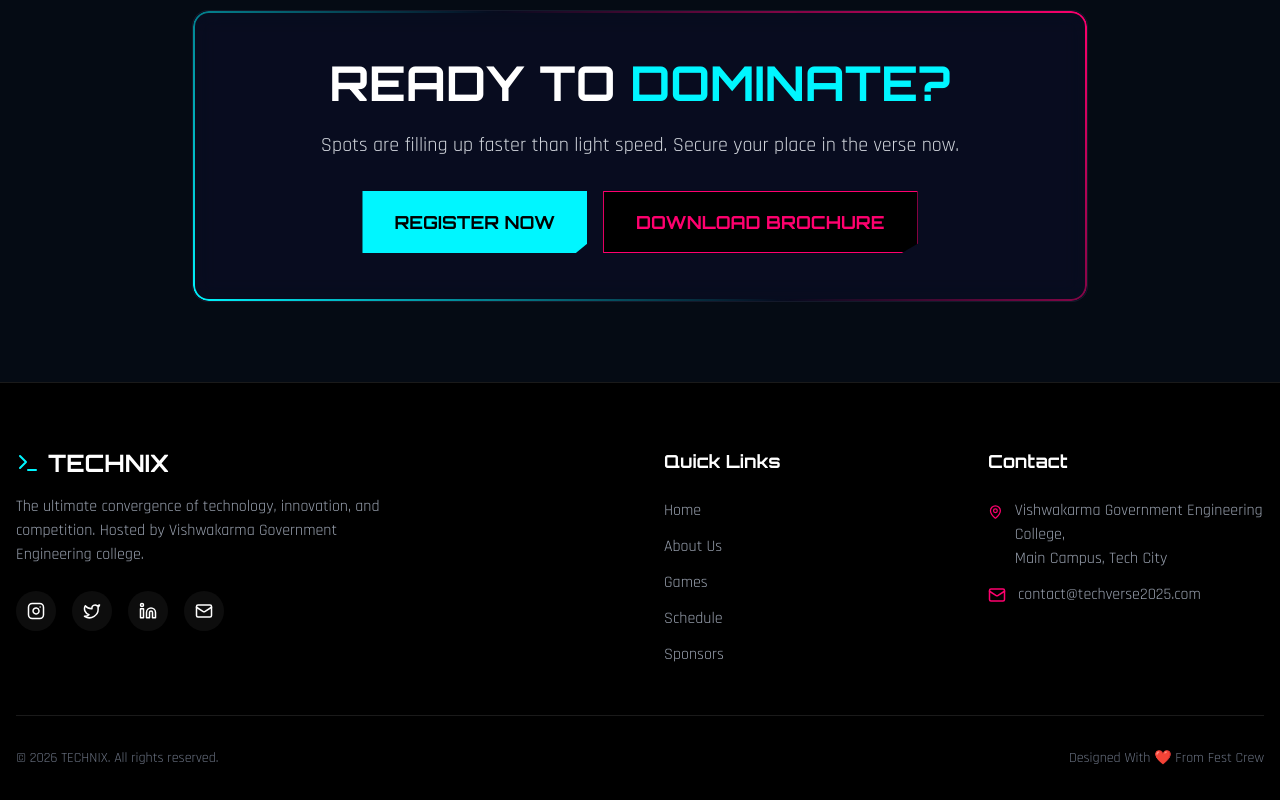
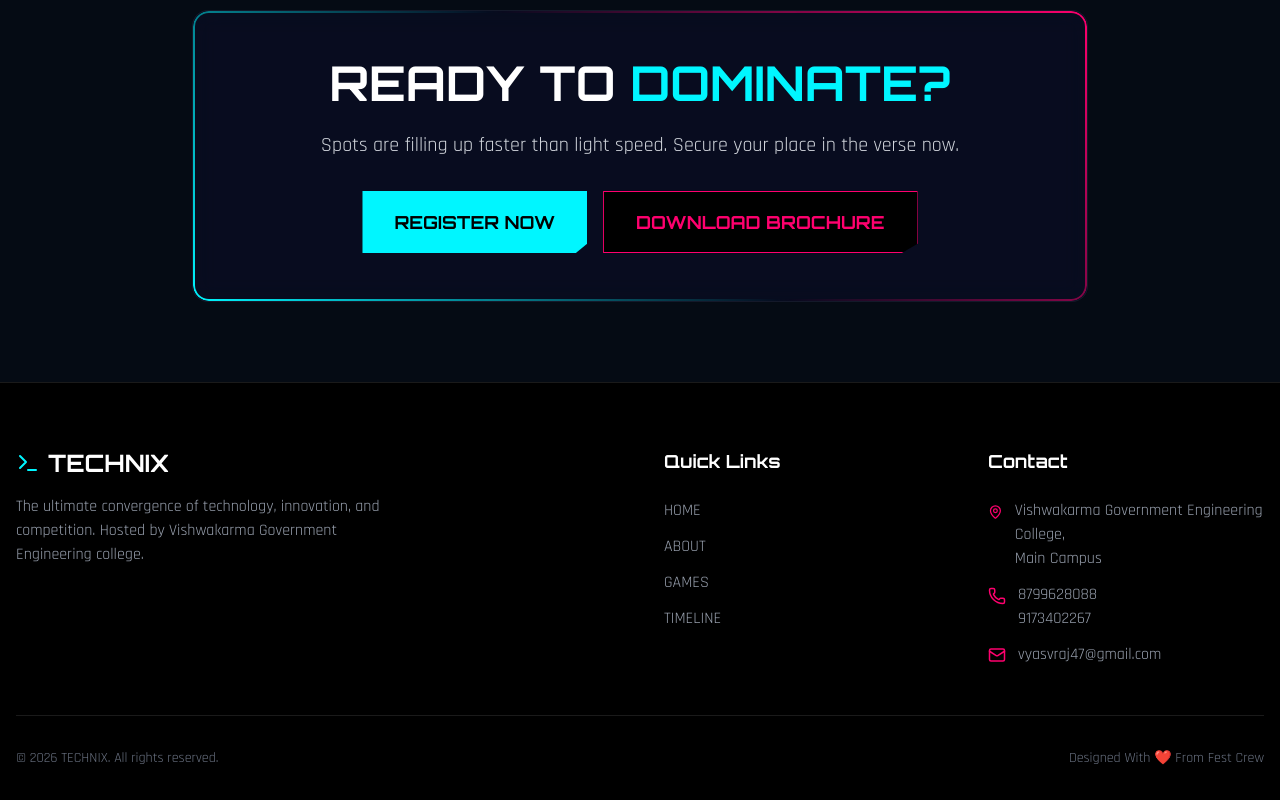
Before and after one commit to JiyalPatel/TechNix_2026, a React (Vite) app: page / in a window 1280 px wide. Shown: the part 3501-4301 px from the top of the page. Built offline with nearby package versions, Linux system fonts and the light colour scheme.

Commit message:
Refactor TimelineContent component for improved readability and structure; added phone contact details

```diff
--- a/src/App.jsx
+++ b/src/App.jsx
@@ -1,5 +1,5 @@
 import React, { useState, useEffect, useRef } from "react";
-import { motion, useInView } from 'framer-motion';
+import { motion, useInView } from "framer-motion";
 import {
     Terminal,
     Cpu,
@@ -22,6 +22,7 @@ import {
     Mail,
     ArrowRight,
     Sword,
+    Phone,
 } from "lucide-react";
 
 const FEST_NAME = "TECHNIX";
@@ -550,33 +551,64 @@ function TimelineContent() {
                     initial={{ scaleY: 0 }}
                     animate={isInView ? { scaleY: 1 } : { scaleY: 0 }}
                     transition={{ duration: 1.5, ease: "easeInOut" }}
-        style={{ transformOrigin: 'top', transform: 'translateX(-50%)' }}
+                    style={{
+                        transformOrigin: "top",
+                        transform: "translateX(-50%)",
+                    }}
                 />
 
                 <div className="space-y-12">
                     {timelineEvents.map((event, idx) => (
                         <div
                             key={idx}
-            className={`relative flex items-center gap-8 ${idx % 2 === 0 ? 'md:flex-row-reverse' : 'md:flex-row'}`}
+                            className={`relative flex items-center gap-8 ${idx % 2 === 0 ? "md:flex-row-reverse" : "md:flex-row"}`}
                         >
                             <motion.div
                                 className="flex-1 ml-12 md:ml-0"
-              initial={{ opacity: 0, x: idx % 2 === 0 ? 100 : -100 }}
+                                initial={{
+                                    opacity: 0,
+                                    x: idx % 2 === 0 ? 100 : -100,
+                                }}
                                 whileInView={{ opacity: 1, x: 0 }}
                                 viewport={{ once: false }}
-              transition={{ delay: idx * 0.15, duration: 0.6, ease: "easeOut" }}
+                                transition={{
+                                    delay: idx * 0.15,
+                                    duration: 0.6,
+                                    ease: "easeOut",
+                                }}
                             >
-              <div className={`p-6 glass-panel rounded-xl border border-white/5 hover:border-neon-cyan/50 transition-colors ${idx % 2 === 0 ? 'md:text-left' : 'md:text-right'}`}>
-                <h3 className="text-xl font-bold font-orbitron text-white mb-1">{event.title}</h3>
-                <div className={`flex items-center gap-2 text-neon-pink mb-2 ${idx % 2 === 0 ? 'md:justify-start' : 'md:justify-end'}`}>
+                                <div
+                                    className={`p-6 glass-panel rounded-xl border border-white/5 hover:border-neon-cyan/50 transition-colors ${idx % 2 === 0 ? "md:text-left" : "md:text-right"}`}
+                                >
+                                    <h3 className="text-xl font-bold font-orbitron text-white mb-1">
+                                        {event.title}
+                                    </h3>
+                                    <div
+                                        className={`flex items-center gap-2 text-neon-pink mb-2 ${idx % 2 === 0 ? "md:justify-start" : "md:justify-end"}`}
+                                    >
                                         <Clock size={14} />
-                  <span className="font-mono text-sm">{event.time}</span>
+                                        <span className="font-mono text-sm">
+                                            {event.time}
+                                        </span>
                                     </div>
                                     <p className="text-gray-400 text-sm flex items-center gap-2 justify-start md:justify-[inherit]">
-                  {idx % 2 !== 0 && <span className="hidden md:inline">{event.desc}</span>}
-                  <MapPin size={14} className="text-gray-500" />
-                  <span className="md:hidden">{event.desc}</span>
-                  {idx % 2 === 0 && <span className="hidden md:inline">{event.desc}</span>}
+                                        {idx % 2 !== 0 && (
+                                            <span className="hidden md:inline">
+                                                {event.desc}
+                                            </span>
+                                        )}
+                                        <MapPin
+                                            size={14}
+                                            className="text-gray-500"
+                                        />
+                                        <span className="md:hidden">
+                                            {event.desc}
+                                        </span>
+                                        {idx % 2 === 0 && (
+                                            <span className="hidden md:inline">
+                                                {event.desc}
+                                            </span>
+                                        )}
                                     </p>
                                 </div>
                             </motion.div>
@@ -586,8 +618,15 @@ function TimelineContent() {
                                 initial={{ scale: 0, opacity: 0 }}
                                 whileInView={{ scale: 1, opacity: 1 }}
                                 viewport={{ once: false }}
-              transition={{ delay: idx * 0.15 + 0.3, duration: 0.5, ease: "backOut" }}
-              whileHover={{ scale: 1.3, boxShadow: "0 0 20px #00f6ff" }}
+                                transition={{
+                                    delay: idx * 0.15 + 0.3,
+                                    duration: 0.5,
+                                    ease: "backOut",
+                                }}
+                                whileHover={{
+                                    scale: 1.3,
+                                    boxShadow: "0 0 20px #00f6ff",
+                                }}
                             />
 
                             <div className="hidden md:block flex-1"></div>
@@ -956,9 +995,10 @@ function TimelineContent() {
                             </div>
                             <p className="text-gray-400 mb-6 max-w-sm">
                                 The ultimate convergence of technology,
-                                innovation, and competition. Hosted by Vishwakarma Government Engineering college.
+                                innovation, and competition. Hosted by
+                                Vishwakarma Government Engineering college.
                             </p>
-                            <div className="flex gap-4">
+                            {/* <div className="flex gap-4">
                                 {[Instagram, Twitter, Linkedin, Mail].map(
                                     (Icon, i) => (
                                         <a
@@ -970,7 +1010,7 @@ function TimelineContent() {
                                         </a>
                                     ),
                                 )}
-                            </div>
+                            </div> */}
                         </div>
 
                         <div>
@@ -978,22 +1018,18 @@ function TimelineContent() {
                                 Quick Links
                             </h4>
                             <ul className="space-y-3 text-gray-400">
-                                {[
-                                    "Home",
-                                    "About Us",
-                                    "Games",
-                                    "Schedule",
-                                    "Sponsors",
-                                ].map((item) => (
+                                {["home", "about", "games", "timeline"].map(
+                                    (item) => (
                                         <li key={item}>
                                             <a
-                                            href="#"
+                                                href={`#${item}`}
                                                 className="hover:text-neon-cyan transition-colors"
                                             >
-                                            {item}
+                                                {item.toUpperCase()}
                                             </a>
                                         </li>
-                                ))}
+                                    ),
+                                )}
                             </ul>
                         </div>
 
@@ -1011,7 +1047,26 @@ function TimelineContent() {
                                         Vishwakarma Government Engineering
                                         College,
                                         <br />
-                                        Main Campus, Tech City
+                                        Main Campus
+                                    </span>
+                                </li>
+                                <li className="flex items-start gap-3">
+                                    <Phone
+                                        size={18}
+                                        className="text-neon-pink mt-1"
+                                    />
+                                    <span>
+                                        <span>
+                                            <a href="tel:8799628088" className="border-b border-b-transparent hover:border-b-pink-500 ">
+                                                8799628088
+                                            </a>
+                                        </span>
+                                        <br />
+                                        <span>
+                                            <a href="tel:9173402267" className="border-b border-b-transparent hover:border-b-pink-500 ">
+                                                9173402267
+                                            </a>
+                                        </span>
                                     </span>
                                 </li>
                                 <li className="flex items-center gap-3">
@@ -1019,7 +1074,15 @@ function TimelineContent() {
                                         size={18}
                                         className="text-neon-pink"
                                     />
-                                    <span>contact@techverse2025.com</span>
+                                    <span>
+                                        {" "}
+                                        <a
+                                            className="hover:border-b hover:border-b-pink-500"
+                                            href="mailto:vyasvraj47@gmail.com"
+                                        >
+                                            vyasvraj47@gmail.com
+                                        </a>
+                                    </span>
                                 </li>
                             </ul>
                         </div>
```
Lines whose indentation alone changed are shown as unchanged.
